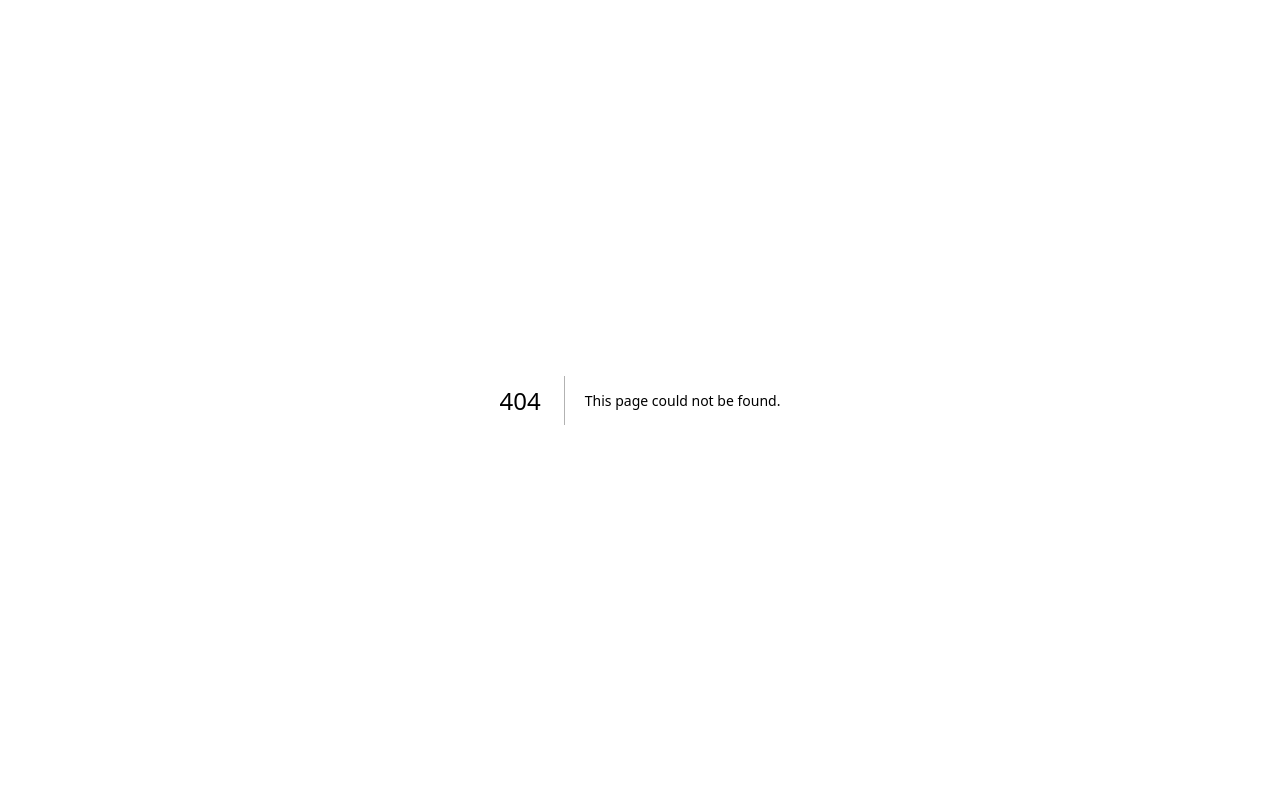
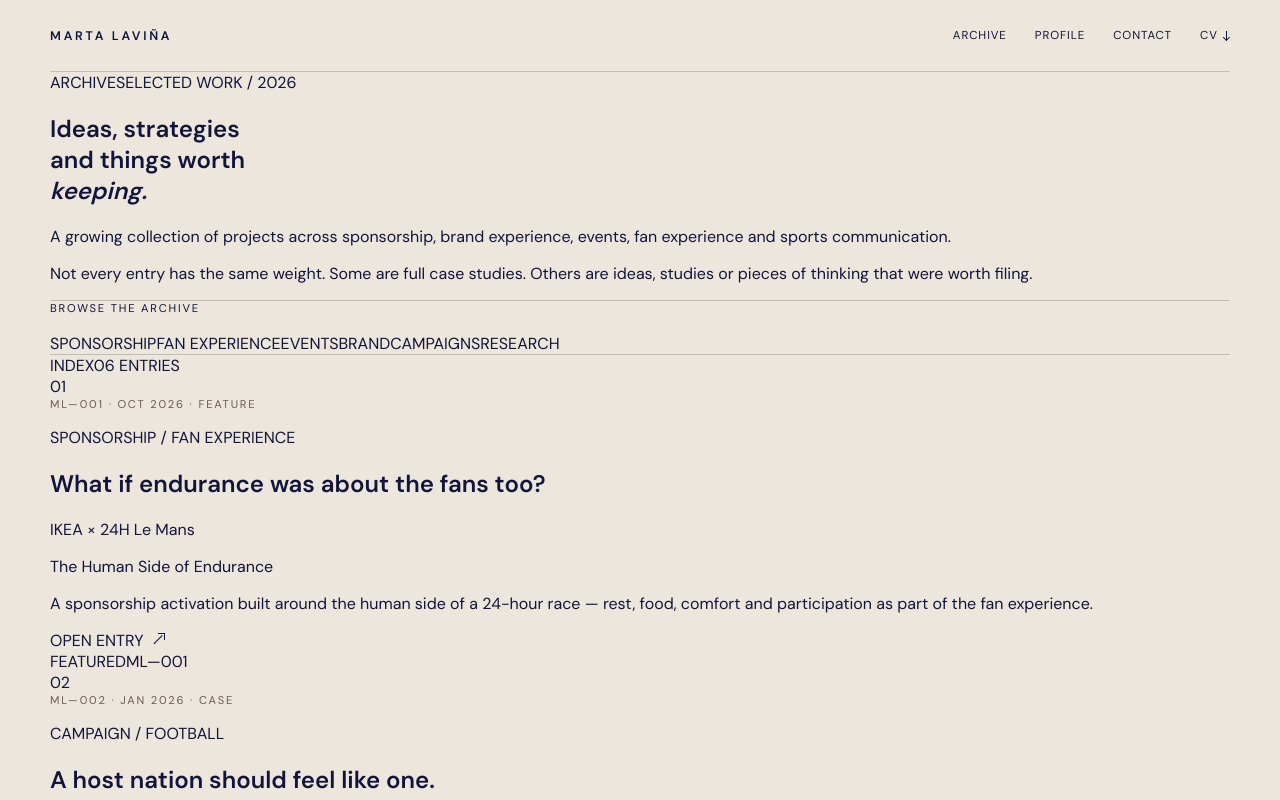
Before and after one commit to martalavina/marta-archive-portfolio, a Next.js app: page /archive in a window 1280 px wide. Before the commit this address had no page. Shown: the top 800 px of the page. Built offline with nearby package versions, Linux system fonts and the light colour scheme.

Commit message:
Add editorial Archive page

```diff
--- /dev/null
+++ b/app/archive/page.js
@@ -0,0 +1,166 @@
+const projects = [
+  {
+    code: 'ML—001',
+    date: 'OCT 2026',
+    type: 'FEATURE',
+    category: 'SPONSORSHIP / FAN EXPERIENCE',
+    title: 'The Human Side of Endurance',
+    headline: 'What if endurance was about the fans too?',
+    client: 'IKEA × 24H Le Mans',
+    description: 'A sponsorship activation built around the human side of a 24-hour race — rest, food, comfort and participation as part of the fan experience.',
+    weight: 'feature',
+  },
+  {
+    code: 'ML—002',
+    date: 'JAN 2026',
+    type: 'CASE',
+    category: 'CAMPAIGN / FOOTBALL',
+    title: 'Our Game Now: The Host Nation Experience',
+    headline: 'A host nation should feel like one.',
+    client: 'Canada Soccer',
+    description: 'A strategic extension of an existing campaign into a physical, digital and participatory host-nation experience.',
+    weight: 'case',
+  },
+  {
+    code: 'ML—003',
+    date: 'SEP 2026',
+    type: 'CASE',
+    category: 'EVENT OPERATIONS / GUEST EXPERIENCE',
+    title: '300 VIP in 20 Minutes',
+    headline: 'When the experience starts before the event does.',
+    client: 'Event Operations Case',
+    description: 'An operational response to a VIP arrival bottleneck: flow, check-in, staffing and service recovery under time pressure.',
+    weight: 'case',
+  },
+  {
+    code: 'ML—004',
+    date: '2026',
+    type: 'CASE',
+    category: 'BRAND EXPERIENCE / FIGURE SKATING',
+    title: 'From Performance to Experience',
+    headline: 'What happens while the ice is empty?',
+    client: 'Swarovski × World Junior Figure Skating Championships',
+    description: 'A fan-experience concept exploring how the moments between performances can help new audiences understand, feel and remember the event.',
+    weight: 'case',
+  },
+  {
+    code: 'ML—005',
+    date: '2026',
+    type: 'STUDY',
+    category: 'PARTNERSHIP STRATEGY / FOOTBALL',
+    title: 'Afouteza Polo Planeta',
+    headline: 'Can a partnership connect football identity with the place it comes from?',
+    client: 'Celta de Vigo × ECOALF',
+    description: 'A purpose-led partnership study connecting Galician football culture, the Atlantic and environmental responsibility.',
+    weight: 'study',
+  },
+  {
+    code: 'ML—006',
+    date: '2026',
+    type: 'NOTE',
+    category: 'RESEARCH / MOTORSPORT',
+    title: 'Who Controls Formula 1?',
+    headline: 'Sport, regulation and commercial power.',
+    client: 'Formula 1 Governance Study',
+    description: 'A concise look at the relationship between the FIA, commercial rights and teams — and where decision-making power actually sits.',
+    weight: 'note',
+  },
+];
+
+function Arrow() {
+  return <span className="ui-arrow ui-arrow-up-right" aria-hidden="true" />;
+}
+
+export const metadata = {
+  title: 'Archive — Marta Laviña',
+  description: 'Selected projects, concepts and thinking across sports, brands and experiences by Marta Laviña.',
+};
+
+export default function ArchivePage() {
+  return (
+    <main>
+      <header className="site-header shell">
+        <a className="wordmark" href="/">MARTA LAVIÑA</a>
+        <nav aria-label="Primary navigation">
+          <a className="nav-active" href="/archive">ARCHIVE</a>
+          <a href="/#profile">PROFILE</a>
+          <a href="/#contact">CONTACT</a>
+          <a href="/Marta-Lavina-CV.pdf" download>CV <span className="ui-arrow ui-arrow-down" aria-hidden="true" /></a>
+        </nav>
+      </header>
+
+      <section className="archive-hero shell reveal">
+        <div className="archive-kicker">
+          <span>ARCHIVE</span>
+          <span>SELECTED WORK / 2026</span>
+        </div>
+        <h1>Ideas, strategies<br />and things worth<br /><em>keeping.</em></h1>
+        <div className="archive-intro">
+          <p>A growing collection of projects across sponsorship, brand experience, events, fan experience and sports communication.</p>
+          <p>Not every entry has the same weight. Some are full case studies. Others are ideas, studies or pieces of thinking that were worth filing.</p>
+        </div>
+      </section>
+
+      <section className="archive-lenses shell section-rule">
+        <p className="eyebrow">BROWSE THE ARCHIVE</p>
+        <div className="archive-lens-list" aria-label="Archive themes">
+          <span>SPONSORSHIP</span>
+          <span>FAN EXPERIENCE</span>
+          <span>EVENTS</span>
+          <span>BRAND</span>
+          <span>CAMPAIGNS</span>
+          <span>RESEARCH</span>
+        </div>
+      </section>
+
+      <section className="archive-index shell section-rule">
+        <div className="archive-index-heading">
+          <span>INDEX</span>
+          <span>{String(projects.length).padStart(2, '0')} ENTRIES</span>
+        </div>
+
+        {projects.map((project, index) => (
+          <article className={`archive-project archive-project-${project.weight}`} key={project.code}>
+            <div className="archive-project-num">{String(index + 1).padStart(2, '0')}</div>
+            <div className="archive-project-main">
+              <p className="entry-meta">{project.code} · {project.date} · {project.type}</p>
+              <p className="archive-project-category">{project.category}</p>
+              <h2>{project.headline}</h2>
+              <p className="archive-project-client">{project.client}</p>
+              <p className="archive-project-title">{project.title}</p>
+              <p className="archive-project-description">{project.description}</p>
+              <span className="archive-project-link">OPEN ENTRY <Arrow /></span>
+            </div>
+            {project.weight === 'feature' && (
+              <div className="archive-feature-mark" aria-hidden="true">
+                <span>FEATURED</span>
+                <span>ML—001</span>
+              </div>
+            )}
+          </article>
+        ))}
+      </section>
+
+      <section className="archive-note shell section-rule">
+        <p className="eyebrow">ABOUT THE ARCHIVE</p>
+        <p>The archive is intentionally uneven. A finished activation can sit next to a two-minute research note because the value is not always in the scale of the output — sometimes it is in the question behind it.</p>
+        <a className="text-link" href="/">BACK TO HOME <span className="ui-arrow ui-arrow-right" aria-hidden="true" /></a>
+      </section>
+
+      <footer className="footer shell section-rule">
+        <div>
+          <strong>MARTA LAVIÑA</strong>
+          <p>Sports, brands & experiences.</p>
+        </div>
+        <div className="footer-links">
+          <a href="mailto:hello@example.com">Email</a>
+          <a href="#">LinkedIn</a>
+        </div>
+        <div className="legal">
+          <p>© Marta Laviña 2026</p>
+          <p><a href="#">Legal</a> · <a href="#">Privacy</a></p>
+        </div>
+      </footer>
+    </main>
+  );
+}
```
